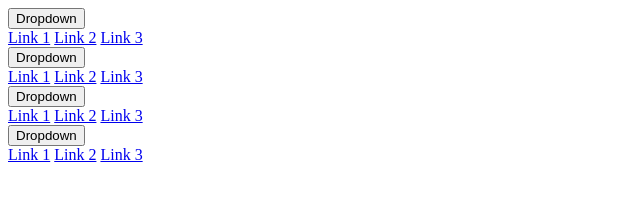
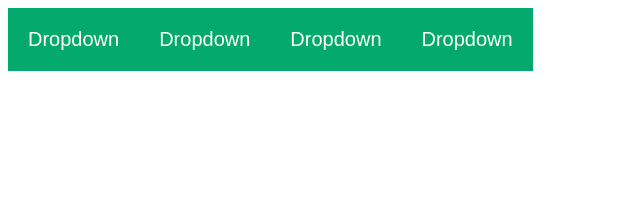
Before and after one commit to mstracysclass/mstracysclass.github.io, a plain HTML site: page index.html in a window 1280 px wide. Shown: the whole page, without its empty margins (0-640 px from the left). Drawn offline with Linux system fonts and the light colour scheme.

Commit message:
Update index.html

```diff
--- a/index.html
+++ b/index.html
@@ -6,6 +6,7 @@
     <title>
       Homepage | Ms Tracy's Class Website
     </title>
+    <link rel="stylesheet" href="css/dropdown.css" />
   </head>
 
   <body>
```
